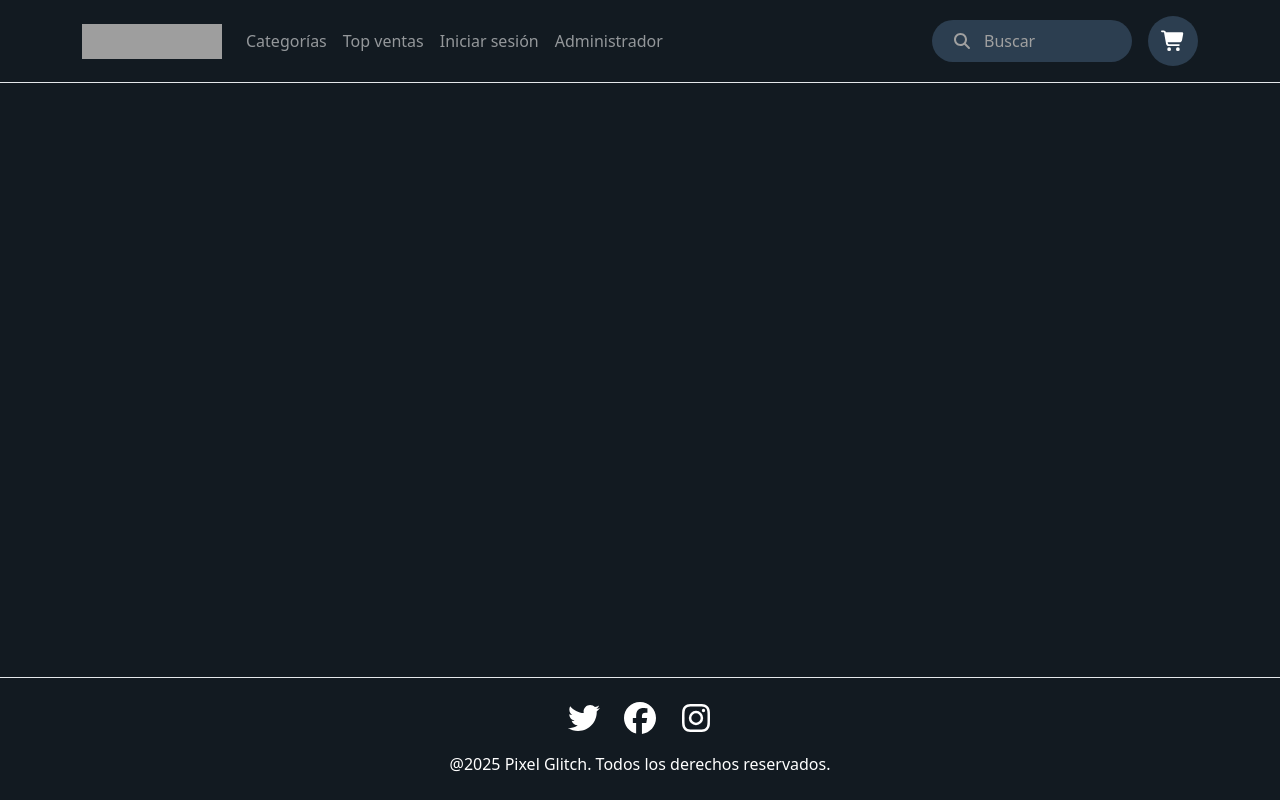
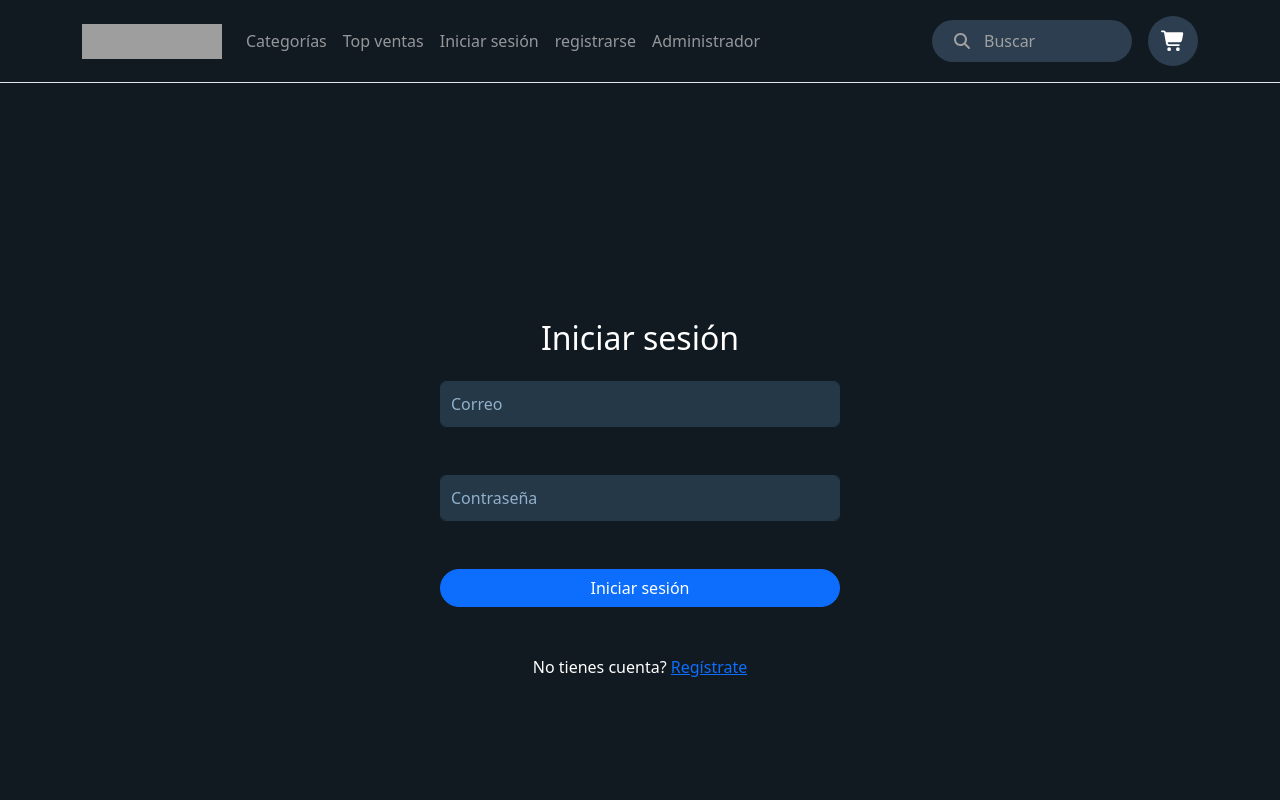
Before and after one commit to jorgeriquelmez/Pixel_Glitch, a React (Vite) app in the folder Frontend/: page /login in a window 1280 px wide. Shown: the top 800 px of the page. Built offline with nearby package versions, Linux system fonts and the light colour scheme; grey boxes are pictures that could not be loaded.

Commit message:
Componente register y login

```diff
--- a/Frontend/src/App.jsx
+++ b/Frontend/src/App.jsx
@@ -5,6 +5,8 @@ import Header from './components/Header';
 import Footer from './components/Footer';
 import HomePage from './components/HomePage';
 import ExplorerPage from './components/ExplorerPage';
+import Login from './components/Login';
+import Register from './components/Register';
 import './App.css';
 
 const App = () => {
@@ -17,6 +19,9 @@ const App = () => {
             <Route path="/" element={<HomePage />} />
             <Route path="/explorador" element={<ExplorerPage />} />
             {/* PARA AGREGAR LAS NUEVAS RUTAS */}
+            <Route path="/login" element={<Login/>} />
+            <Route path="/register" element={<Register/>} />
+
           </Routes>
         </main>
         <Footer />
--- a/Frontend/src/components/Header.jsx
+++ b/Frontend/src/components/Header.jsx
@@ -26,6 +26,7 @@ const Header = () => {
             <Nav.Link href="/explorador">Categorías</Nav.Link>
             <Nav.Link href="/top-ventas">Top ventas</Nav.Link>
             <Nav.Link href="/login">Iniciar sesión</Nav.Link>
+            <Nav.Link href="/register">registrarse</Nav.Link>
             <Nav.Link href="/admin">Administrador</Nav.Link>
           </Nav>
           <div className="d-flex align-items-center">
--- /dev/null
+++ b/Frontend/src/components/Login.jsx
@@ -0,0 +1,22 @@
+import React from 'react'
+import './login.css'
+import { Link } from 'react-router-dom';
+
+const Login = () => {
+  return (
+    <div>
+
+      <main >
+       <h2 className='text-center text-white mt-5 mb-4'>Iniciar sesión</h2>
+        <form action="" className='d-flex flex-column align-items-center'>
+            <input type="text" className='form-control w-100' placeholder='Correo'/>
+            <input type="text" className='form-control mt-5' placeholder='Contraseña'/>
+            <button type="submit" className='btn btn-primary mt-5 rounded-pill boton'>Iniciar sesión</button>
+        </form>
+        <p className='text-center text-white mt-5'>No tienes cuenta? <Link to="/register">Regístrate</Link></p>
+      </main>
+    </div>
+  )
+}
+
+export default Login
--- /dev/null
+++ b/Frontend/src/components/Register.jsx
@@ -0,0 +1,21 @@
+import React from 'react'
+import './login.css'
+
+const Register = () => {
+  return (
+    <div>
+
+      <main >
+       <h2 className='text-center text-white mt-5 mb-4'>Registrate</h2>
+        <form action="" className='d-flex flex-column align-items-center'>
+            <input type="text" className='form-control w-100' placeholder='Correo'/>
+            <input type="text" className='form-control mt-5' placeholder='Contraseña'/>
+            <input type="text" className='form-control mt-5' placeholder='Repetir Contraseña'/>
+            <button type="submit" className='btn btn-primary mt-5 rounded-pill boton'>Crear cuenta</button>
+        </form>
+      </main>
+    </div>
+  )
+}
+
+export default Register
--- /dev/null
+++ b/Frontend/src/components/login.css
@@ -0,0 +1,26 @@
+main{
+    display: flex;
+    justify-content: center;
+    align-items: center;
+    flex-direction: column;
+    height: 100vh
+}
+
+input.form-control {
+  width: 400px;
+  max-width: 100%;
+  background-color: #243847;
+  border: 1px solid #243847;
+  padding: 10px;
+  color: #91b0c9 !important;
+}
+
+input.form-control::placeholder {
+  color: #91b0c9;
+  opacity: 1;
+}
+
+.boton.btn {
+  width: 400px;
+
+}
```
Also changed, not shown: 1 other file (tests, documents, lock files or other folders).
